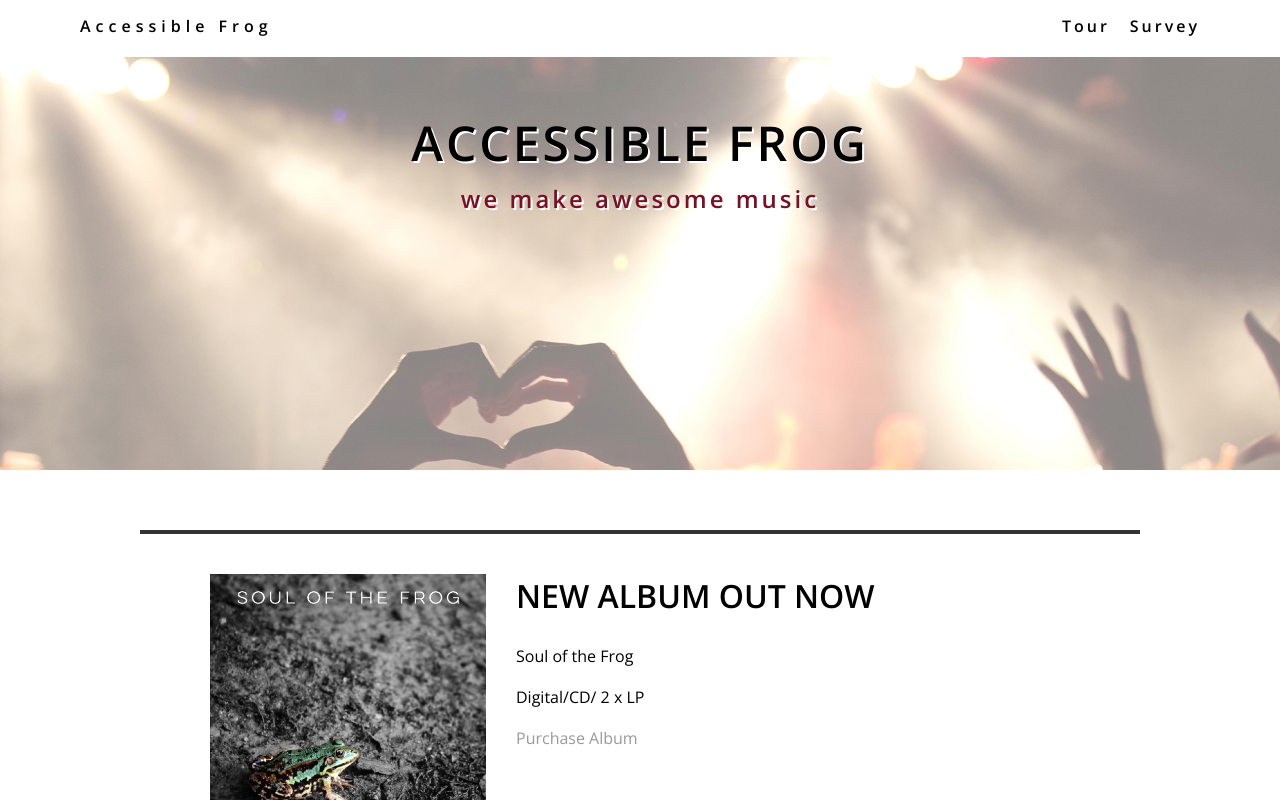
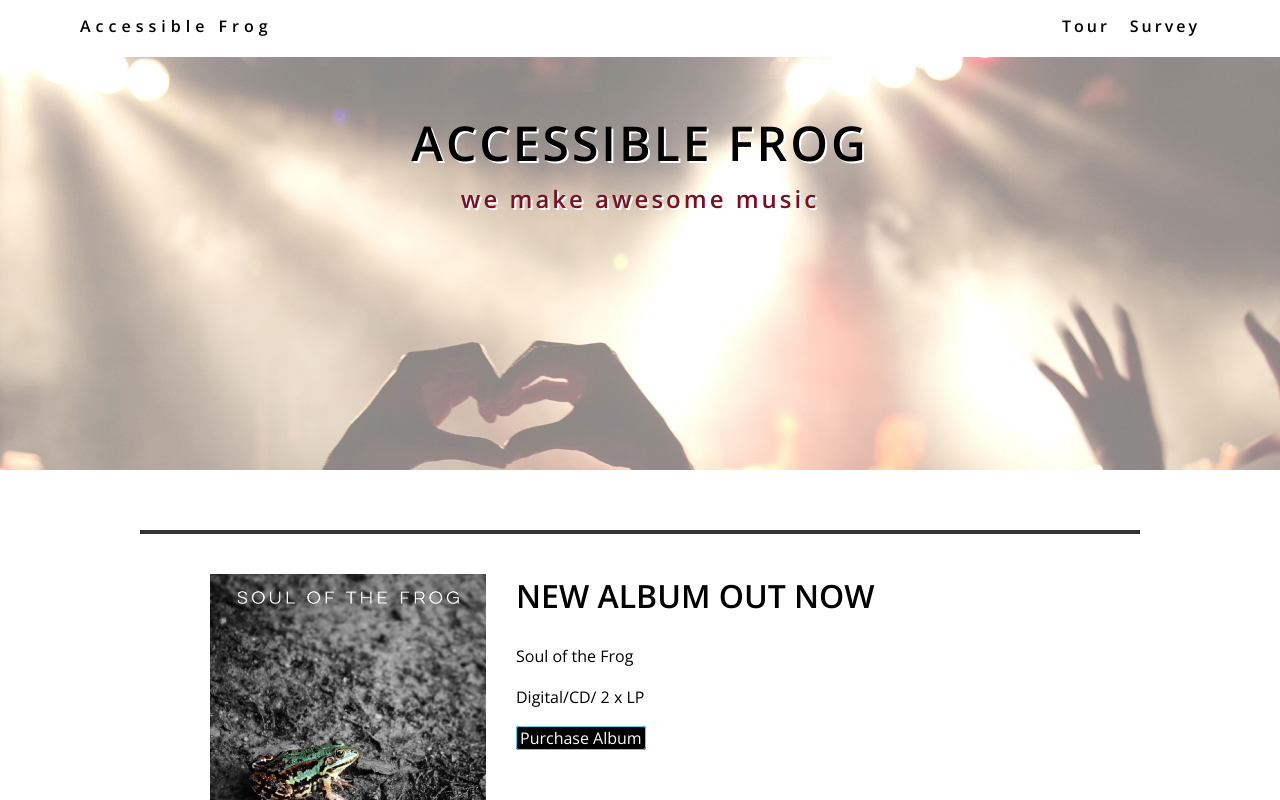
Before and after one commit to dylanoliver/accessibility-refactor, a plain HTML site: page index.html in a window 1280 px wide. In both pictures the pointer is over the link "Purchase Album". Shown: the top 800 px of the page. Drawn offline with nearby package versions, Linux system fonts and the light colour scheme.

Commit message:
Update styles.css

```diff
--- a/css/styles.css
+++ b/css/styles.css
@@ -116,6 +116,13 @@ header h1 {
   border-color: #333;
 }
 
+a.buy:hover {
+  color: white;
+  background: black;
+  padding: 0 3px;
+  border: 1px solid #58D3F5;
+  border-radius: 3px;
+}
 
 .photo{
   display: block;
```
